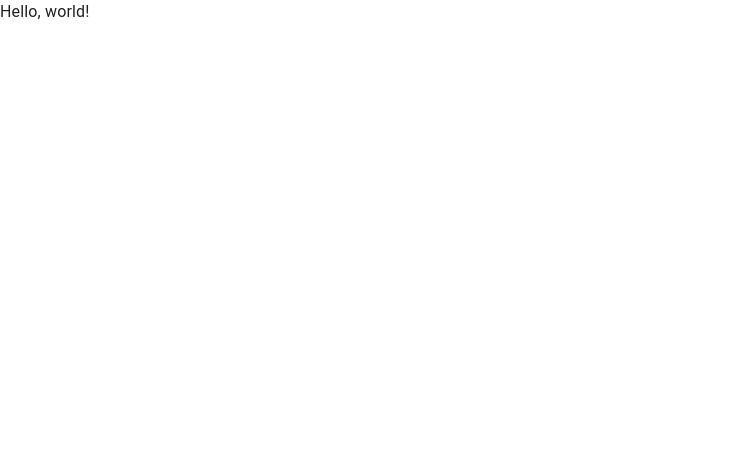
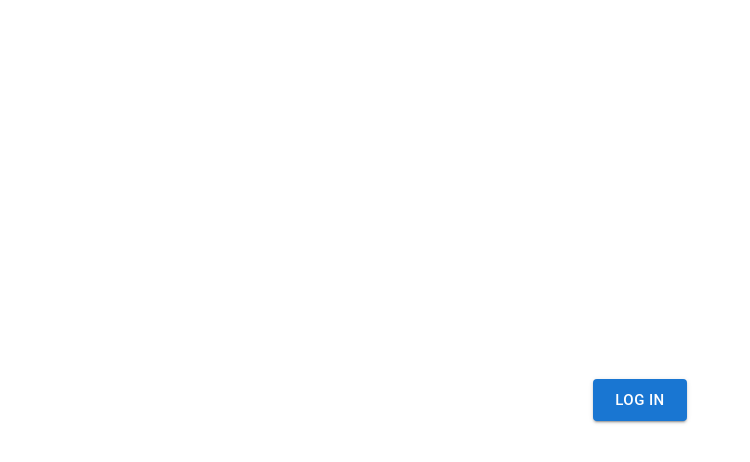
Before and after one commit to WebGL3D/passkeys, a React (Vite) app: page / in a window 1280 px wide. Shown: the top 462 px of the page, without its empty margins (0-750 px from the left). Built offline with nearby package versions, Linux system fonts and the light colour scheme.

Commit message:
Add centered Log In button
won't do anything... yet

```diff
--- a/app/pages/index.tsx
+++ b/app/pages/index.tsx
@@ -1,5 +1,5 @@
-import { Typography } from '@mui/material';
+import Login from './login';
 
 export default function AppContent() {
-  return <Typography>Hello, world!</Typography>;
+  return <Login />;
 }
--- /dev/null
+++ b/app/pages/login.tsx
@@ -0,0 +1,18 @@
+import { Box, Button } from '@mui/material';
+
+export default function Login() {
+  return (
+    <Box
+      sx={{
+        display: 'flex',
+        alignItems: 'center',
+        justifyContent: 'center',
+        height: '100vh',
+      }}
+    >
+      <Button type="button" variant="contained" size="large">
+        Log In
+      </Button>
+    </Box>
+  );
+}
```
